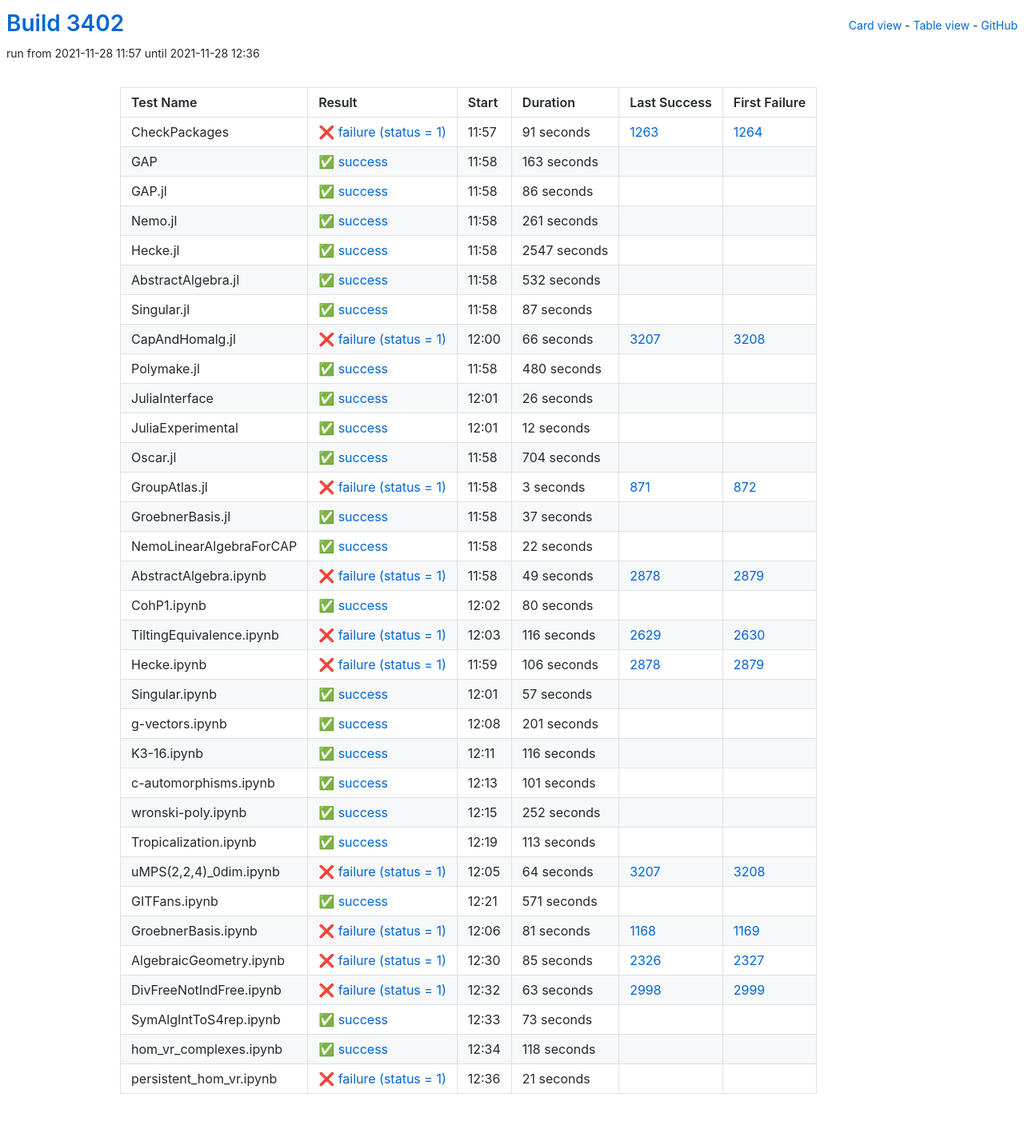
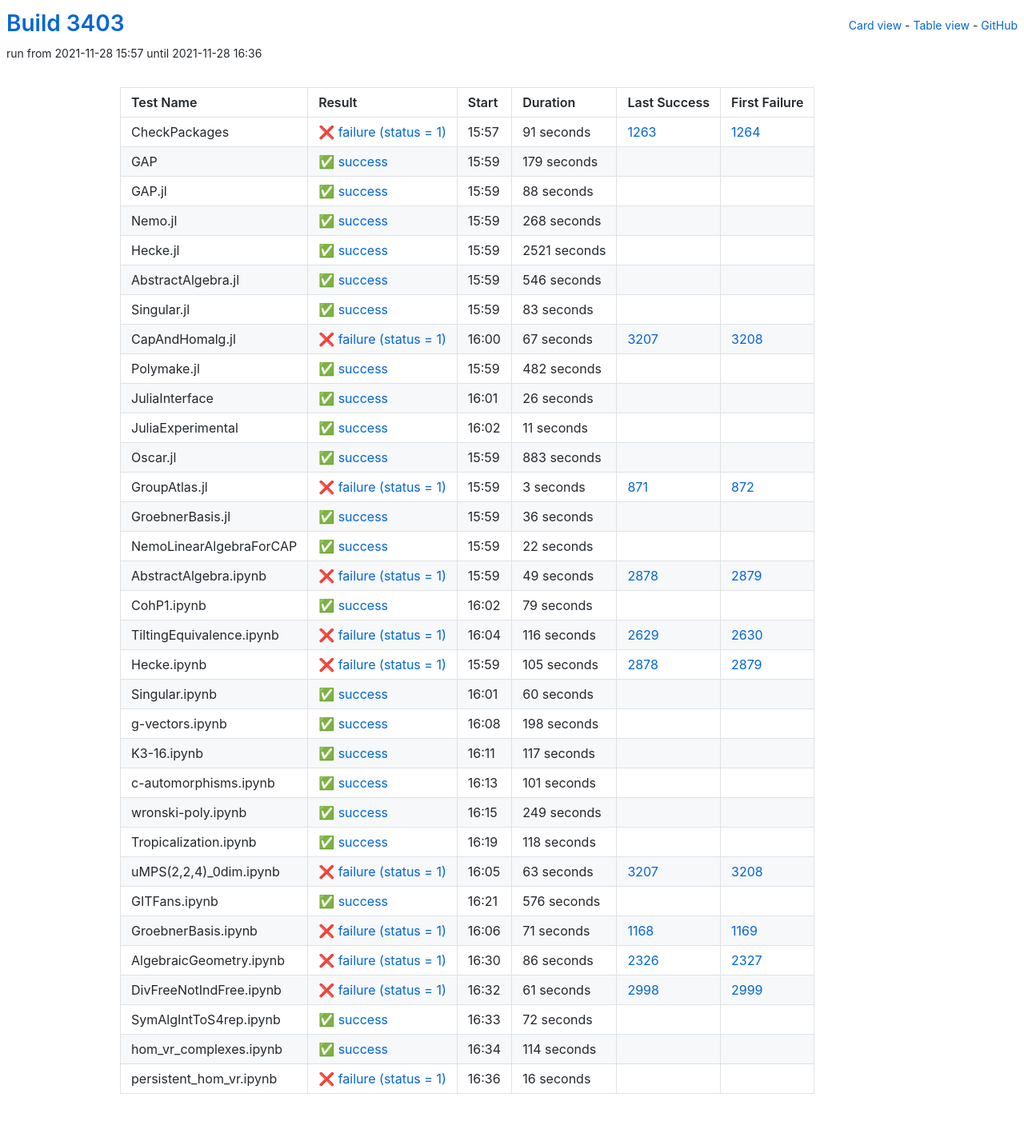
Before and after one commit to oscar-system/oscar-ci-status-stable, a Jekyll site: the page built from table.html, in a window 1280 px wide. Shown: the whole page at 80% size. Built offline with Jekyll 4.4.1, drawn with Linux system fonts in a browser that asks for light colours.

Commit message:
Build #3403

```diff
--- a/_data/ci.yml
+++ b/_data/ci.yml
@@ -1,6 +1,6 @@
 ---
-build: 3402
-build_url: https://oscarci.mathematik.uni-kl.de/job/oscar-stable/3402/
+build: 3403
+build_url: https://oscarci.mathematik.uni-kl.de/job/oscar-stable/3403/
 job: oscar-stable
 organization: oscar-system
 repo: oscar-ci-status-stable
@@ -8,8 +8,8 @@ repourl: https://github.com/oscar-system/oscar-ci-status-stable
 tests:
 - name: CheckPackages
   id: checkpackages
-  log: https://oscarci.mathematik.uni-kl.de/job/oscar-stable/3402/artifact/logs/build-3402/CheckPackages.log
-  start: 2021-11-28 11:57
+  log: https://oscarci.mathematik.uni-kl.de/job/oscar-stable/3403/artifact/logs/build-3403/CheckPackages.log
+  start: 2021-11-28 15:57
   success: false
   exitcode: 1
   status: failure
@@ -20,104 +20,104 @@ tests:
   first_failure_url: https://oscarci.mathematik.uni-kl.de/job/oscar-stable/1264/
 - name: GAP
   id: gap
-  log: https://oscarci.mathematik.uni-kl.de/job/oscar-stable/3402/artifact/logs/build-3402/GAP.log
-  start: 2021-11-28 11:58
+  log: https://oscarci.mathematik.uni-kl.de/job/oscar-stable/3403/artifact/logs/build-3403/GAP.log
+  start: 2021-11-28 15:59
   success: true
   exitcode: 0
   status: success
-  duration: 163
+  duration: 179
   last_success: false
   last_success_url:
   first_failure: false
   first_failure_url:
 - name: GAP.jl
   id: gap-jl
-  log: https://oscarci.mathematik.uni-kl.de/job/oscar-stable/3402/artifact/logs/build-3402/GAP.jl.log
-  start: 2021-11-28 11:58
+  log: https://oscarci.mathematik.uni-kl.de/job/oscar-stable/3403/artifact/logs/build-3403/GAP.jl.log
+  start: 2021-11-28 15:59
   success: true
   exitcode: 0
   status: success
-  duration: 86
+  duration: 88
   last_success: false
   last_success_url:
   first_failure: false
   first_failure_url:
 - name: Nemo.jl
   id: nemo-jl
-  log: https://oscarci.mathematik.uni-kl.de/job/oscar-stable/3402/artifact/logs/build-3402/Nemo.jl.log
-  start: 2021-11-28 11:58
+  log: https://oscarci.mathematik.uni-kl.de/job/oscar-stable/3403/artifact/logs/build-3403/Nemo.jl.log
+  start: 2021-11-28 15:59
   success: true
   exitcode: 0
   status: success
-  duration: 261
+  duration: 268
   last_success: false
   last_success_url:
   first_failure: false
   first_failure_url:
 - name: Hecke.jl
   id: hecke-jl
-  log: https://oscarci.mathematik.uni-kl.de/job/oscar-stable/3402/artifact/logs/build-3402/Hecke.jl.log
-  start: 2021-11-28 11:58
+  log: https://oscarci.mathematik.uni-kl.de/job/oscar-stable/3403/artifact/logs/build-3403/Hecke.jl.log
+  start: 2021-11-28 15:59
   success: true
   exitcode: 0
   status: success
-  duration: 2547
+  duration: 2521
   last_success: false
   last_success_url:
   first_failure: false
   first_failure_url:
 - name: AbstractAlgebra.jl
   id: abstractalgebra-jl
-  log: https://oscarci.mathematik.uni-kl.de/job/oscar-stable/3402/artifact/logs/build-3402/AbstractAlgebra.jl.log
-  start: 2021-11-28 11:58
+  log: https://oscarci.mathematik.uni-kl.de/job/oscar-stable/3403/artifact/logs/build-3403/AbstractAlgebra.jl.log
+  start: 2021-11-28 15:59
   success: true
   exitcode: 0
   status: success
-  duration: 532
+  duration: 546
   last_success: false
   last_success_url:
   first_failure: false
   first_failure_url:
 - name: Singular.jl
   id: singular-jl
-  log: https://oscarci.mathematik.uni-kl.de/job/oscar-stable/3402/artifact/logs/build-3402/Singular.jl.log
-  start: 2021-11-28 11:58
+  log: https://oscarci.mathematik.uni-kl.de/job/oscar-stable/3403/artifact/logs/build-3403/Singular.jl.log
+  start: 2021-11-28 15:59
   success: true
   exitcode: 0
   status: success
-  duration: 87
+  duration: 83
   last_success: false
   last_success_url:
   first_failure: false
   first_failure_url:
 - name: CapAndHomalg.jl
   id: capandhomalg-jl
-  log: https://oscarci.mathematik.uni-kl.de/job/oscar-stable/3402/artifact/logs/build-3402/CapAndHomalg.jl.log
-  start: 2021-11-28 12:00
+  log: https://oscarci.mathematik.uni-kl.de/job/oscar-stable/3403/artifact/logs/build-3403/CapAndHomalg.jl.log
+  start: 2021-11-28 16:00
   success: false
   exitcode: 1
   status: failure
-  duration: 66
+  duration: 67
   last_success: 3207
   last_success_url: https://oscarci.mathematik.uni-kl.de/job/oscar-stable/3207/
   first_failure: 3208
   first_failure_url: https://oscarci.mathematik.uni-kl.de/job/oscar-stable/3208/
 - name: Polymake.jl
   id: polymake-jl
-  log: https://oscarci.mathematik.uni-kl.de/job/oscar-stable/3402/artifact/logs/build-3402/Polymake.jl.log
-  start: 2021-11-28 11:58
+  log: https://oscarci.mathematik.uni-kl.de/job/oscar-stable/3403/artifact/logs/build-3403/Polymake.jl.log
+  start: 2021-11-28 15:59
   success: true
   exitcode: 0
   status: success
-  duration: 480
+  duration: 482
   last_success: false
   last_success_url:
   first_failure: false
   first_failure_url:
 - name: JuliaInterface
   id: juliainterface
-  log: https://oscarci.mathematik.uni-kl.de/job/oscar-stable/3402/artifact/logs/build-3402/JuliaInterface.log
-  start: 2021-11-28 12:01
+  log: https://oscarci.mathematik.uni-kl.de/job/oscar-stable/3403/artifact/logs/build-3403/JuliaInterface.log
+  start: 2021-11-28 16:01
   success: true
   exitcode: 0
   status: success
@@ -128,32 +128,32 @@ tests:
   first_failure_url:
 - name: JuliaExperimental
   id: juliaexperimental
-  log: https://oscarci.mathematik.uni-kl.de/job/oscar-stable/3402/artifact/logs/build-3402/JuliaExperimental.log
-  start: 2021-11-28 12:01
+  log: https://oscarci.mathematik.uni-kl.de/job/oscar-stable/3403/artifact/logs/build-3403/JuliaExperimental.log
+  start: 2021-11-28 16:02
   success: true
   exitcode: 0
   status: success
-  duration: 12
+  duration: 11
   last_success: false
   last_success_url:
   first_failure: false
   first_failure_url:
 - name: Oscar.jl
   id: oscar-jl
-  log: https://oscarci.mathematik.uni-kl.de/job/oscar-stable/3402/artifact/logs/build-3402/Oscar.jl.log
-  start: 2021-11-28 11:58
+  log: https://oscarci.mathematik.uni-kl.de/job/oscar-stable/3403/artifact/logs/build-3403/Oscar.jl.log
+  start: 2021-11-28 15:59
   success: true
   exitcode: 0
   status: success
-  duration: 704
+  duration: 883
   last_success: false
   last_success_url:
   first_failure: false
   first_failure_url:
 - name: GroupAtlas.jl
   id: groupatlas-jl
-  log: https://oscarci.mathematik.uni-kl.de/job/oscar-stable/3402/artifact/logs/build-3402/GroupAtlas.jl.log
-  start: 2021-11-28 11:58
+  log: https://oscarci.mathematik.uni-kl.de/job/oscar-stable/3403/artifact/logs/build-3403/GroupAtlas.jl.log
+  start: 2021-11-28 15:59
   success: false
   exitcode: 1
   status: failure
@@ -164,20 +164,20 @@ tests:
   first_failure_url: https://oscarci.mathematik.uni-kl.de/job/oscar-stable/872/
 - name: GroebnerBasis.jl
   id: groebnerbasis-jl
-  log: https://oscarci.mathematik.uni-kl.de/job/oscar-stable/3402/artifact/logs/build-3402/GroebnerBasis.jl.log
-  start: 2021-11-28 11:58
+  log: https://oscarci.mathematik.uni-kl.de/job/oscar-stable/3403/artifact/logs/build-3403/GroebnerBasis.jl.log
+  start: 2021-11-28 15:59
   success: true
   exitcode: 0
   status: success
-  duration: 37
+  duration: 36
   last_success: false
   last_success_url:
   first_failure: false
   first_failure_url:
 - name: NemoLinearAlgebraForCAP
   id: nemolinearalgebraforcap
-  log: https://oscarci.mathematik.uni-kl.de/job/oscar-stable/3402/artifact/logs/build-3402/NemoLinearAlgebraForCAP.log
-  start: 2021-11-28 11:58
+  log: https://oscarci.mathematik.uni-kl.de/job/oscar-stable/3403/artifact/logs/build-3403/NemoLinearAlgebraForCAP.log
+  start: 2021-11-28 15:59
   success: true
   exitcode: 0
   status: success
@@ -188,8 +188,8 @@ tests:
   first_failure_url:
 - name: AbstractAlgebra.ipynb
   id: abstractalgebra-ipynb
-  log: https://oscarci.mathematik.uni-kl.de/job/oscar-stable/3402/artifact/logs/build-3402/AbstractAlgebra.ipynb.log
-  start: 2021-11-28 11:58
+  log: https://oscarci.mathematik.uni-kl.de/job/oscar-stable/3403/artifact/logs/build-3403/AbstractAlgebra.ipynb.log
+  start: 2021-11-28 15:59
   success: false
   exitcode: 1
   status: failure
@@ -200,20 +200,20 @@ tests:
   first_failure_url: https://oscarci.mathematik.uni-kl.de/job/oscar-stable/2879/
 - name: CohP1.ipynb
   id: cohp1-ipynb
-  log: https://oscarci.mathematik.uni-kl.de/job/oscar-stable/3402/artifact/logs/build-3402/CohP1.ipynb.log
-  start: 2021-11-28 12:02
+  log: https://oscarci.mathematik.uni-kl.de/job/oscar-stable/3403/artifact/logs/build-3403/CohP1.ipynb.log
+  start: 2021-11-28 16:02
   success: true
   exitcode: 0
   status: success
-  duration: 80
+  duration: 79
   last_success: false
   last_success_url:
   first_failure: false
   first_failure_url:
 - name: TiltingEquivalence.ipynb
   id: tiltingequivalence-ipynb
-  log: https://oscarci.mathematik.uni-kl.de/job/oscar-stable/3402/artifact/logs/build-3402/TiltingEquivalence.ipynb.log
-  start: 2021-11-28 12:03
+  log: https://oscarci.mathematik.uni-kl.de/job/oscar-stable/3403/artifact/logs/build-3403/TiltingEquivalence.ipynb.log
+  start: 2021-11-28 16:04
   success: false
   exitcode: 1
   status: failure
@@ -224,56 +224,56 @@ tests:
   first_failure_url: https://oscarci.mathematik.uni-kl.de/job/oscar-stable/2630/
 - name: Hecke.ipynb
   id: hecke-ipynb
-  log: https://oscarci.mathematik.uni-kl.de/job/oscar-stable/3402/artifact/logs/build-3402/Hecke.ipynb.log
-  start: 2021-11-28 11:59
+  log: https://oscarci.mathematik.uni-kl.de/job/oscar-stable/3403/artifact/logs/build-3403/Hecke.ipynb.log
+  start: 2021-11-28 15:59
   success: false
   exitcode: 1
   status: failure
-  duration: 106
+  duration: 105
   last_success: 2878
   last_success_url: https://oscarci.mathematik.uni-kl.de/job/oscar-stable/2878/
   first_failure: 2879
   first_failure_url: https://oscarci.mathematik.uni-kl.de/job/oscar-stable/2879/
 - name: Singular.ipynb
   id: singular-ipynb
-  log: https://oscarci.mathematik.uni-kl.de/job/oscar-stable/3402/artifact/logs/build-3402/Singular.ipynb.log
-  start: 2021-11-28 12:01
+  log: https://oscarci.mathematik.uni-kl.de/job/oscar-stable/3403/artifact/logs/build-3403/Singular.ipynb.log
+  start: 2021-11-28 16:01
   success: true
   exitcode: 0
   status: success
-  duration: 57
+  duration: 60
   last_success: false
   last_success_url:
   first_failure: false
   first_failure_url:
 - name: g-vectors.ipynb
   id: g-vectors-ipynb
-  log: https://oscarci.mathematik.uni-kl.de/job/oscar-stable/3402/artifact/logs/build-3402/g-vectors.ipynb.log
-  start: 2021-11-28 12:08
+  log: https://oscarci.mathematik.uni-kl.de/job/oscar-stable/3403/artifact/logs/build-3403/g-vectors.ipynb.log
+  start: 2021-11-28 16:08
   success: true
   exitcode: 0
   status: success
-  duration: 201
+  duration: 198
   last_success: false
   last_success_url:
   first_failure: false
   first_failure_url:
 - name: K3-16.ipynb
   id: k3-16-ipynb
-  log: https://oscarci.mathematik.uni-kl.de/job/oscar-stable/3402/artifact/logs/build-3402/K3-16.ipynb.log
-  start: 2021-11-28 12:11
+  log: https://oscarci.mathematik.uni-kl.de/job/oscar-stable/3403/artifact/logs/build-3403/K3-16.ipynb.log
+  start: 2021-11-28 16:11
   success: true
   exitcode: 0
   status: success
-  duration: 116
+  duration: 117
   last_success: false
   last_success_url:
   first_failure: false
   first_failure_url:
 - name: c-automorphisms.ipynb
   id: c-automorphisms-ipynb
-  log: https://oscarci.mathematik.uni-kl.de/job/oscar-stable/3402/artifact/logs/build-3402/c-automorphisms.ipynb.log
-  start: 2021-11-28 12:13
+  log: https://oscarci.mathematik.uni-kl.de/job/oscar-stable/3403/artifact/logs/build-3403/c-automorphisms.ipynb.log
+  start: 2021-11-28 16:13
   success: true
   exitcode: 0
   status: success
@@ -284,104 +284,20 @@ tests:
   first_failure_url:
 - name: wronski-poly.ipynb
   id: wronski-poly-ipynb
-  log: https://oscarci.mathematik.uni-kl.de/job/oscar-stable/3402/artifact/logs/build-3402/wronski-poly.ipynb.log
-  start: 2021-11-28 12:15
+  log: https://oscarci.mathematik.uni-kl.de/job/oscar-stable/3403/artifact/logs/build-3403/wronski-poly.ipynb.log
+  start: 2021-11-28 16:15
   success: true
   exitcode: 0
   status: success
-  duration: 252
+  duration: 249
   last_success: false
   last_success_url:
   first_failure: false
   first_failure_url:
 - name: Tropicalization.ipynb
   id: tropicalization-ipynb
-  log: https://oscarci.mathematik.uni-kl.de/job/oscar-stable/3402/artifact/logs/build-3402/Tropicalization.ipynb.log
-  start: 2021-11-28 12:19
-  success: true
-  exitcode: 0
-  status: success
-  duration: 113
-  last_success: false
-  last_success_url:
-  first_failure: false
-  first_failure_url:
-- name: uMPS(2,2,4)_0dim.ipynb
-  id: umps-2-2-4-0dim-ipynb
-  log: https://oscarci.mathematik.uni-kl.de/job/oscar-stable/3402/artifact/logs/build-3402/uMPS-2-2-4-_0dim.ipynb.log
-  start: 2021-11-28 12:05
-  success: false
-  exitcode: 1
-  status: failure
-  duration: 64
-  last_success: 3207
-  last_success_url: https://oscarci.mathematik.uni-kl.de/job/oscar-stable/3207/
-  first_failure: 3208
-  first_failure_url: https://oscarci.mathematik.uni-kl.de/job/oscar-stable/3208/
-- name: GITFans.ipynb
-  id: gitfans-ipynb
-  log: https://oscarci.mathematik.uni-kl.de/job/oscar-stable/3402/artifact/logs/build-3402/GITFans.ipynb.log
-  start: 2021-11-28 12:21
-  success: true
-  exitcode: 0
-  status: success
-  duration: 571
-  last_success: false
-  last_success_url:
-  first_failure: false
-  first_failure_url:
-- name: GroebnerBasis.ipynb
-  id: groebnerbasis-ipynb
-  log: https://oscarci.mathematik.uni-kl.de/job/oscar-stable/3402/artifact/logs/build-3402/GroebnerBasis.ipynb.log
-  start: 2021-11-28 12:06
-  success: false
-  exitcode: 1
-  status: failure
-  duration: 81
-  last_success: 1168
-  last_success_url: https://oscarci.mathematik.uni-kl.de/job/oscar-stable/1168/
-  first_failure: 1169
-  first_failure_url: https://oscarci.mathematik.uni-kl.de/job/oscar-stable/1169/
-- name: AlgebraicGeometry.ipynb
-  id: algebraicgeometry-ipynb
-  log: https://oscarci.mathematik.uni-kl.de/job/oscar-stable/3402/artifact/logs/build-3402/AlgebraicGeometry.ipynb.log
-  start: 2021-11-28 12:30
-  success: false
-  exitcode: 1
-  status: failure
-  duration: 85
-  last_success: 2326
-  last_success_url: https://oscarci.mathematik.uni-kl.de/job/oscar-stable/2326/
-  first_failure: 2327
-  first_failure_url: https://oscarci.mathematik.uni-kl.de/job/oscar-stable/2327/
-- name: DivFreeNotIndFree.ipynb
-  id: divfreenotindfree-ipynb
-  log: https://oscarci.mathematik.uni-kl.de/job/oscar-stable/3402/artifact/logs/build-3402/DivFreeNotIndFree.ipynb.log
-  start: 2021-11-28 12:32
-  success: false
-  exitcode: 1
-  status: failure
-  duration: 63
-  last_success: 2998
-  last_success_url: https://oscarci.mathematik.uni-kl.de/job/oscar-stable/2998/
-  first_failure: 2999
-  first_failure_url: https://oscarci.mathematik.uni-kl.de/job/oscar-stable/2999/
-- name: SymAlgIntToS4rep.ipynb
-  id: symalginttos4rep-ipynb
-  log: https://oscarci.mathematik.uni-kl.de/job/oscar-stable/3402/artifact/logs/build-3402/SymAlgIntToS4rep.ipynb.log
-  start: 2021-11-28 12:33
-  success: true
-  exitcode: 0
-  status: success
-  duration: 73
-  last_success: false
-  last_success_url:
-  first_failure: false
-  first_failure_url:
-- name: hom_vr_complexes.ipynb
-  id: hom-vr-complexes-ipynb
-  log: https://oscarci.mathematik.uni-kl.de/job/oscar-stable/3402/artifact/logs/build-3402/hom_vr_complexes.ipynb.log
-  start: 2021-11-28 12:34
+  log: https://oscarci.mathematik.uni-kl.de/job/oscar-stable/3403/artifact/logs/build-3403/Tropicalization.ipynb.log
+  start: 2021-11-28 16:19
   success: true
   exitcode: 0
   status: success
@@ -390,15 +306,99 @@ tests:
   last_success_url:
   first_failure: false
   first_failure_url:
-- name: persistent_hom_vr.ipynb
-  id: persistent-hom-vr-ipynb
-  log: https://oscarci.mathematik.uni-kl.de/job/oscar-stable/3402/artifact/logs/build-3402/persistent_hom_vr.ipynb.log
-  start: 2021-11-28 12:36
+- name: uMPS(2,2,4)_0dim.ipynb
+  id: umps-2-2-4-0dim-ipynb
+  log: https://oscarci.mathematik.uni-kl.de/job/oscar-stable/3403/artifact/logs/build-3403/uMPS-2-2-4-_0dim.ipynb.log
+  start: 2021-11-28 16:05
   success: false
   exitcode: 1
   status: failure
-  duration: 21
+  duration: 63
+  last_success: 3207
+  last_success_url: https://oscarci.mathematik.uni-kl.de/job/oscar-stable/3207/
+  first_failure: 3208
+  first_failure_url: https://oscarci.mathematik.uni-kl.de/job/oscar-stable/3208/
+- name: GITFans.ipynb
+  id: gitfans-ipynb
+  log: https://oscarci.mathematik.uni-kl.de/job/oscar-stable/3403/artifact/logs/build-3403/GITFans.ipynb.log
+  start: 2021-11-28 16:21
+  success: true
+  exitcode: 0
+  status: success
+  duration: 576
   last_success: false
   last_success_url:
   first_failure: false
   first_failure_url:
+- name: GroebnerBasis.ipynb
+  id: groebnerbasis-ipynb
+  log: https://oscarci.mathematik.uni-kl.de/job/oscar-stable/3403/artifact/logs/build-3403/GroebnerBasis.ipynb.log
+  start: 2021-11-28 16:06
+  success: false
+  exitcode: 1
+  status: failure
+  duration: 71
+  last_success: 1168
+  last_success_url: https://oscarci.mathematik.uni-kl.de/job/oscar-stable/1168/
+  first_failure: 1169
+  first_failure_url: https://oscarci.mathematik.uni-kl.de/job/oscar-stable/1169/
+- name: AlgebraicGeometry.ipynb
+  id: algebraicgeometry-ipynb
+  log: https://oscarci.mathematik.uni-kl.de/job/oscar-stable/3403/artifact/logs/build-3403/AlgebraicGeometry.ipynb.log
+  start: 2021-11-28 16:30
+  success: false
+  exitcode: 1
+  status: failure
+  duration: 86
+  last_success: 2326
+  last_success_url: https://oscarci.mathematik.uni-kl.de/job/oscar-stable/2326/
+  first_failure: 2327
+  first_failure_url: https://oscarci.mathematik.uni-kl.de/job/oscar-stable/2327/
+- name: DivFreeNotIndFree.ipynb
+  id: divfreenotindfree-ipynb
+  log: https://oscarci.mathematik.uni-kl.de/job/oscar-stable/3403/artifact/logs/build-3403/DivFreeNotIndFree.ipynb.log
+  start: 2021-11-28 16:32
+  success: false
+  exitcode: 1
+  status: failure
+  duration: 61
+  last_success: 2998
+  last_success_url: https://oscarci.mathematik.uni-kl.de/job/oscar-stable/2998/
+  first_failure: 2999
+  first_failure_url: https://oscarci.mathematik.uni-kl.de/job/oscar-stable/2999/
+- name: SymAlgIntToS4rep.ipynb
+  id: symalginttos4rep-ipynb
+  log: https://oscarci.mathematik.uni-kl.de/job/oscar-stable/3403/artifact/logs/build-3403/SymAlgIntToS4rep.ipynb.log
+  start: 2021-11-28 16:33
+  success: true
+  exitcode: 0
+  status: success
+  duration: 72
+  last_success: false
+  last_success_url:
+  first_failure: false
+  first_failure_url:
+- name: hom_vr_complexes.ipynb
+  id: hom-vr-complexes-ipynb
+  log: https://oscarci.mathematik.uni-kl.de/job/oscar-stable/3403/artifact/logs/build-3403/hom_vr_complexes.ipynb.log
+  start: 2021-11-28 16:34
+  success: true
+  exitcode: 0
+  status: success
+  duration: 114
+  last_success: false
+  last_success_url:
+  first_failure: false
+  first_failure_url:
+- name: persistent_hom_vr.ipynb
+  id: persistent-hom-vr-ipynb
+  log: https://oscarci.mathematik.uni-kl.de/job/oscar-stable/3403/artifact/logs/build-3403/persistent_hom_vr.ipynb.log
+  start: 2021-11-28 16:36
+  success: false
+  exitcode: 1
+  status: failure
+  duration: 16
+  last_success: false
+  last_success_url:
+  first_failure: false
+  first_failure_url:
```
Also changed, not shown: README.md.
